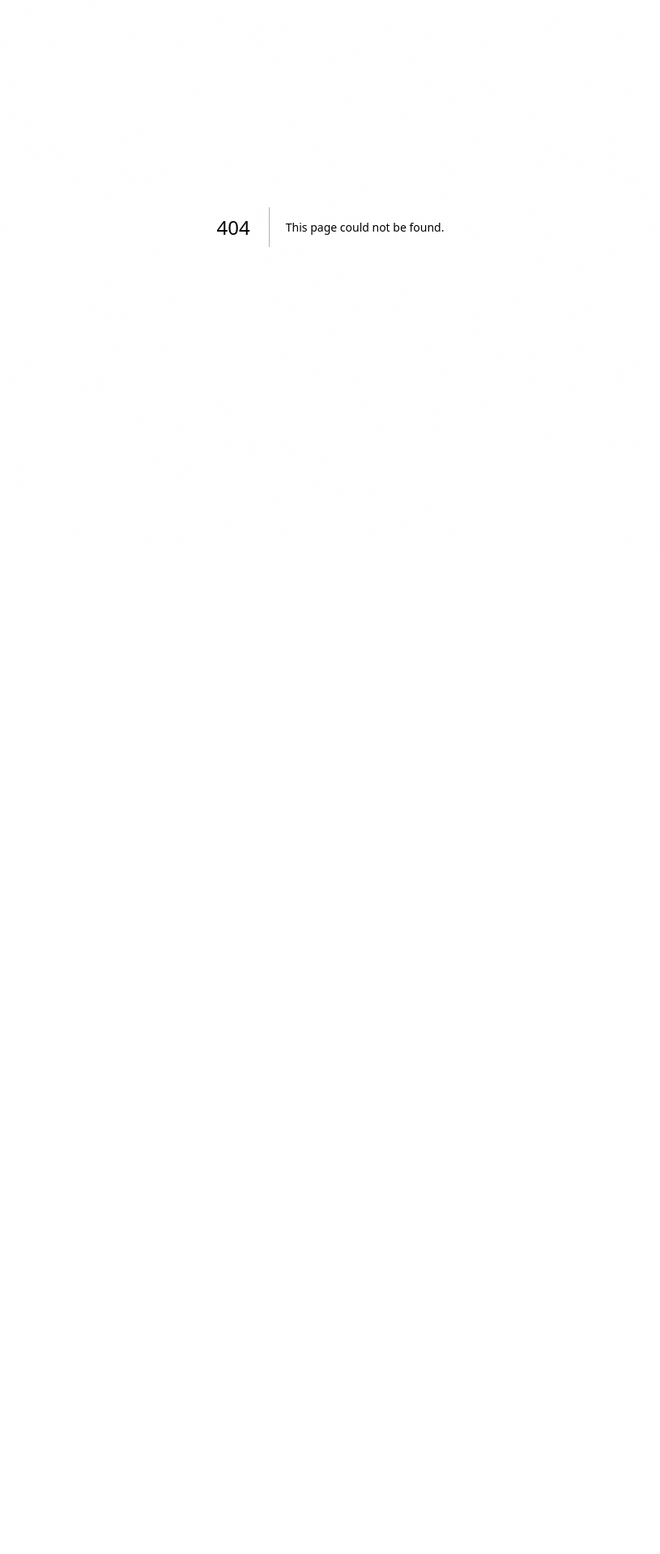
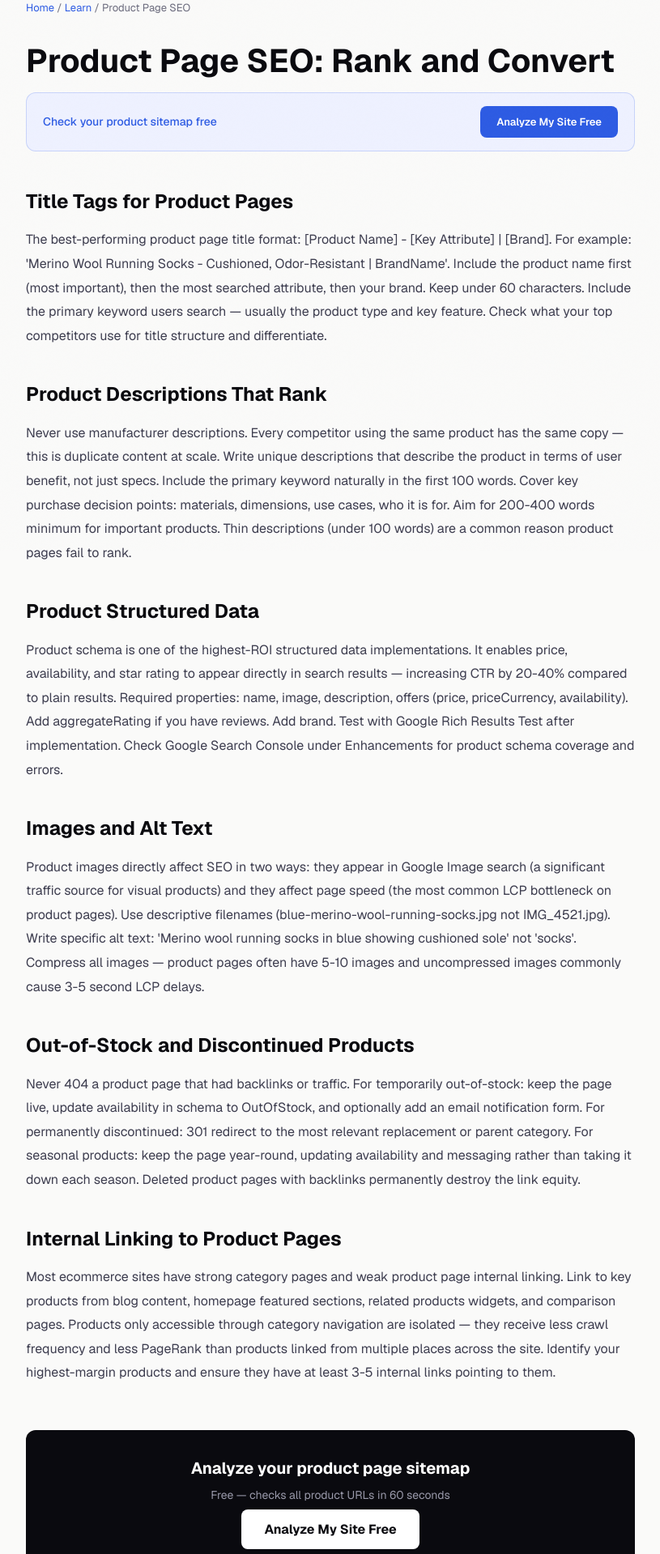
Before and after one commit to Watermelon-Coctail-Bar/sitemap-fixer, a Next.js app: page /learn/product-page-seo in a window 1280 px wide. Before the commit this address had no page. Shown: the part 120-2039 px from the top of the page at 81% size, without its empty margins (232-1047 px from the left). Before the commit the page ends 800 px from the top, so only its background shows below. Built offline with nearby package versions, Linux system fonts and the light colour scheme.

Commit message:
Create page.tsx

```diff
--- /dev/null
+++ b/src/app/learn/product-page-seo/page.tsx
@@ -0,0 +1,43 @@
+import type { Metadata } from 'next';
+export const metadata: Metadata = {
+  title: 'Product Page SEO: How to Rank Ecommerce Product Pages in Google | SitemapFixer',
+  description: "Product pages are the highest-value SEO real estate on ecommerce sites. Here is how to write titles, descriptions, structured data, and content that ranks and converts.",
+  alternates: { canonical: 'https://sitemapfixer.com/learn/product-page-seo' },
+};
+const sections = [
+  { h: "Title Tags for Product Pages", d: "The best-performing product page title format: [Product Name] - [Key Attribute] | [Brand]. For example: 'Merino Wool Running Socks - Cushioned, Odor-Resistant | BrandName'. Include the product name first (most important), then the most searched attribute, then your brand. Keep under 60 characters. Include the primary keyword users search — usually the product type and key feature. Check what your top competitors use for title structure and differentiate." },
+  { h: "Product Descriptions That Rank", d: "Never use manufacturer descriptions. Every competitor using the same product has the same copy — this is duplicate content at scale. Write unique descriptions that describe the product in terms of user benefit, not just specs. Include the primary keyword naturally in the first 100 words. Cover key purchase decision points: materials, dimensions, use cases, who it is for. Aim for 200-400 words minimum for important products. Thin descriptions (under 100 words) are a common reason product pages fail to rank." },
+  { h: "Product Structured Data", d: "Product schema is one of the highest-ROI structured data implementations. It enables price, availability, and star rating to appear directly in search results — increasing CTR by 20-40% compared to plain results. Required properties: name, image, description, offers (price, priceCurrency, availability). Add aggregateRating if you have reviews. Add brand. Test with Google Rich Results Test after implementation. Check Google Search Console under Enhancements for product schema coverage and errors." },
+  { h: "Images and Alt Text", d: "Product images directly affect SEO in two ways: they appear in Google Image search (a significant traffic source for visual products) and they affect page speed (the most common LCP bottleneck on product pages). Use descriptive filenames (blue-merino-wool-running-socks.jpg not IMG_4521.jpg). Write specific alt text: 'Merino wool running socks in blue showing cushioned sole' not 'socks'. Compress all images — product pages often have 5-10 images and uncompressed images commonly cause 3-5 second LCP delays." },
+  { h: "Out-of-Stock and Discontinued Products", d: "Never 404 a product page that had backlinks or traffic. For temporarily out-of-stock: keep the page live, update availability in schema to OutOfStock, and optionally add an email notification form. For permanently discontinued: 301 redirect to the most relevant replacement or parent category. For seasonal products: keep the page year-round, updating availability and messaging rather than taking it down each season. Deleted product pages with backlinks permanently destroy the link equity." },
+  { h: "Internal Linking to Product Pages", d: "Most ecommerce sites have strong category pages and weak product page internal linking. Link to key products from blog content, homepage featured sections, related products widgets, and comparison pages. Products only accessible through category navigation are isolated — they receive less crawl frequency and less PageRank than products linked from multiple places across the site. Identify your highest-margin products and ensure they have at least 3-5 internal links pointing to them." },
+];
+export default function Page() {
+  return (
+    <div style={{ maxWidth: 800, margin: '0 auto', padding: '60px 24px' }}>
+      <nav style={{ fontSize: 13, color: '#6b6b7d', marginBottom: 32 }}>
+        <a href="/" style={{ color: '#2d5be3', textDecoration: 'none' }}>Home</a>{' / '}
+        <a href="/learn" style={{ color: '#2d5be3', textDecoration: 'none' }}>Learn</a>{' / '}
+        <span>Product Page SEO</span>
+      </nav>
+      <h1 style={{ fontSize: 40, fontWeight: 700, color: '#0a0a0f', marginBottom: 16, lineHeight: 1.15 }}>Product Page SEO: Rank and Convert</h1>
+      <div style={{ background: '#eef1ff', border: '1px solid rgba(45,91,227,0.2)', borderRadius: 12, padding: '16px 20px', marginBottom: 40, display: 'flex', alignItems: 'center', justifyContent: 'space-between', gap: 16 }}>
+        <span style={{ fontSize: 14, color: '#2d5be3', fontWeight: 500 }}>Check your product sitemap free</span>
+        <a href="/" style={{ background: '#2d5be3', color: 'white', padding: '10px 20px', borderRadius: 8, textDecoration: 'none', fontWeight: 600, fontSize: 13 }}>Analyze My Site Free</a>
+      </div>
+      <div style={{ fontSize: 16, color: '#3d3d4f', lineHeight: 1.85 }}>
+        {sections.map(({ h, d }) => (
+          <div key={h} style={{ marginBottom: 36 }}>
+            <h2 style={{ fontSize: 24, fontWeight: 700, color: '#0a0a0f', marginBottom: 10 }}>{h}</h2>
+            <p style={{ margin: 0 }}>{d}</p>
+          </div>
+        ))}
+      </div>
+      <div style={{ background: '#0a0a0f', borderRadius: 12, padding: '32px', textAlign: 'center', marginTop: 56 }}>
+        <div style={{ fontSize: 20, fontWeight: 700, color: 'white', marginBottom: 8 }}>Analyze your product page sitemap</div>
+        <div style={{ color: '#9999aa', marginBottom: 20, fontSize: 14 }}>Free — checks all product URLs in 60 seconds</div>
+        <a href="/" style={{ background: 'white', color: '#0a0a0f', padding: '14px 28px', borderRadius: 8, textDecoration: 'none', fontWeight: 700 }}>Analyze My Site Free</a>
+      </div>
+    </div>
+  );
+}
```
